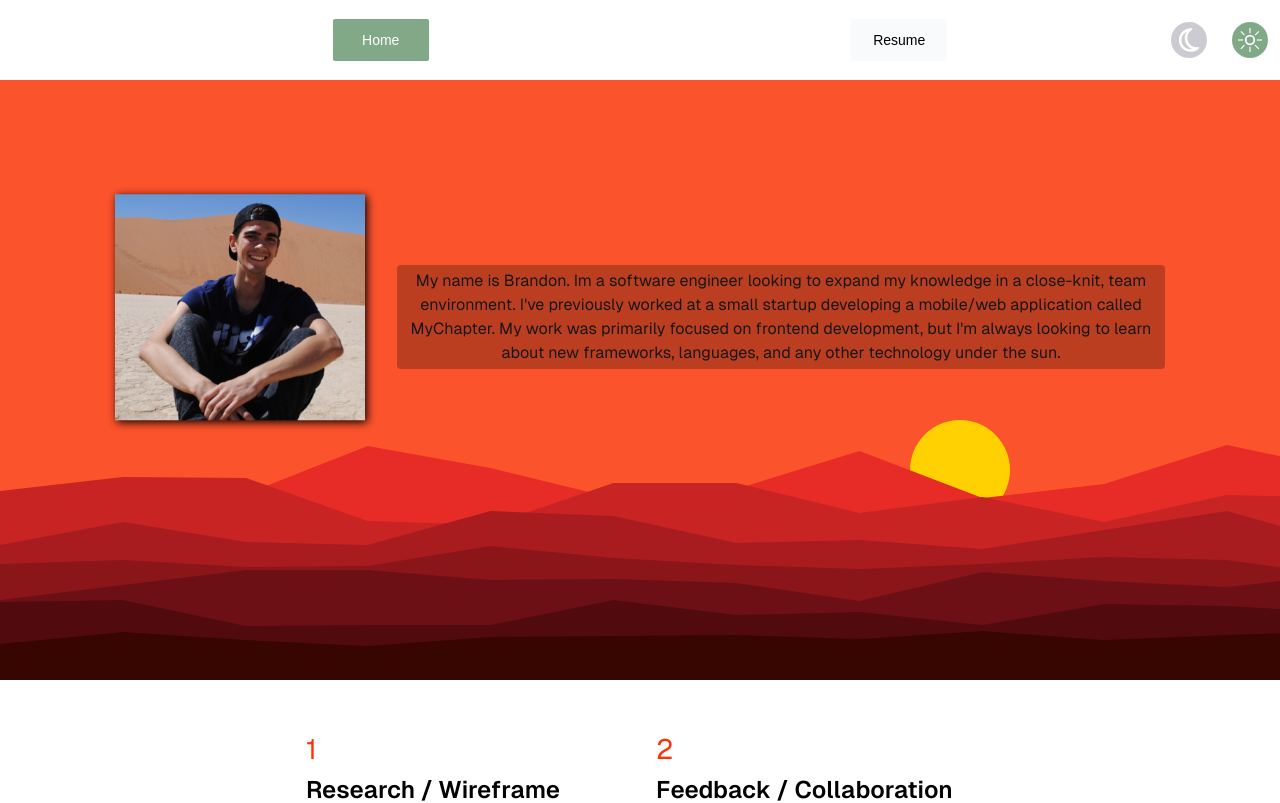
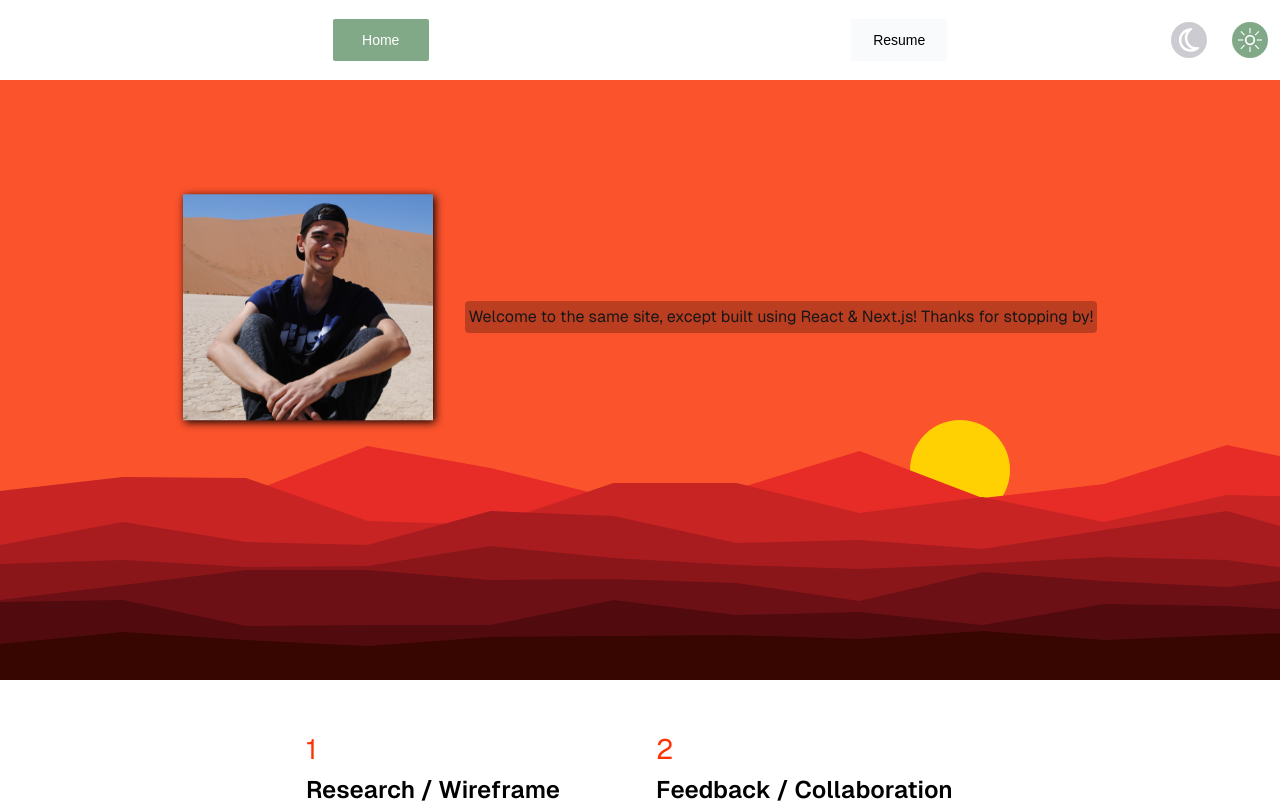
Before and after one commit to brandon-m-navarro/nextjs-site, a Next.js app in the folder brandon-nextjs/: page / in a window 1280 px wide. Shown: the top 803 px of the page. Built offline with nearby package versions, Linux system fonts and the light colour scheme.

Commit message:
Updated homePage text to let users know what theyre looking at

```diff
--- a/brandon-nextjs/app/page.tsx
+++ b/brandon-nextjs/app/page.tsx
@@ -20,11 +20,7 @@ export default function Home() {
             />
           </div>
           <span className="select-none text-[clamp(1rem, .8852rem + .4898vw, 1.375rem)] max-w-screen-md p-1 bg-maskDarker sm:bg-mask text-center rounded">
-            {`My name is Brandon. Im a software engineer looking to expand my knowledge in a
-            close-knit, team environment. I've previously worked at a small startup developing
-            a mobile/web application called MyChapter. My work was primarily focused on frontend
-            development, but I'm always looking to learn about new frameworks, languages, and any
-            other technology under the sun.`}
+            {`Welcome to the same site, except built using React & Next.js! Thanks for stopping by!`}
           </span>
         </div>
       </Mountains>
--- a/brandon-nextjs/app/resume/page.tsx
+++ b/brandon-nextjs/app/resume/page.tsx
@@ -486,7 +486,7 @@ export default function ResumePage() {
                                     alt="Apple AppStore Icon"
                                     className="pointer-events-none"
                                 />
-                                <span className="ml-[6px] flex flex-col text-[12px] pointer-events-none"><span className="text-[8px] mr-auto">View in the</span>Apple App Store</span>
+                                <span className="ml-[6px] flex flex-col text-[12px] pointer-events-none"><span className="text-[8px] mr-auto">View in the</span>App Store</span>
                             </button>
 
                             <button className="flex items-center dark:bg-night bg-slate-300 box-border p-[4px]"
```
Also changed, not shown: 1 other file (tests, documents, lock files or other folders).
